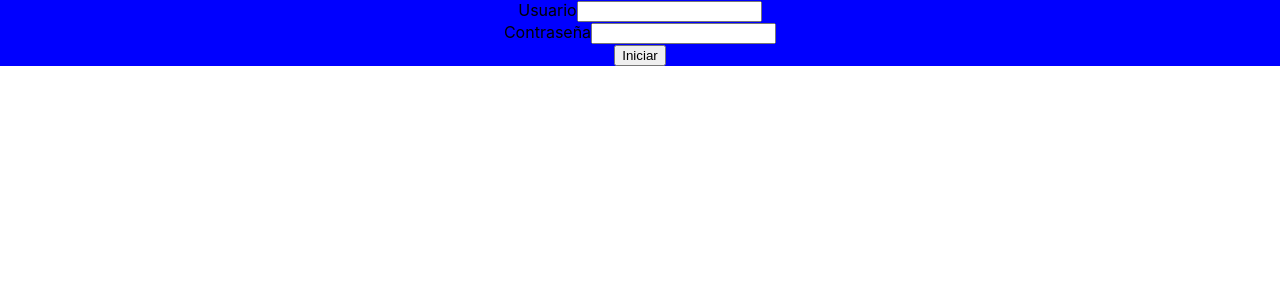
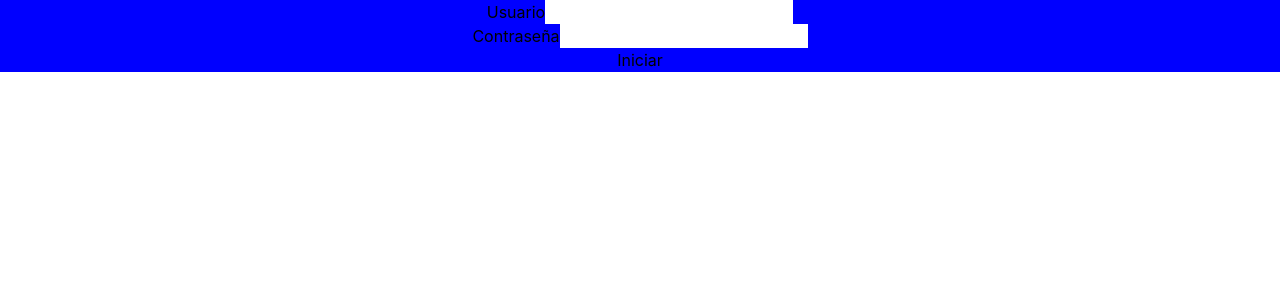
Before and after one commit to gustavo-exe/LoginApp, a React (Create React App) app: page / in a window 1280 px wide. Shown: the top 300 px of the page. Built offline with nearby package versions, Linux system fonts and the light colour scheme.

Commit message:
Instalacion de Tailwind a través de npm

```diff
--- /dev/null
+++ b/craco.config.js
@@ -0,0 +1,11 @@
+// craco.config.js
+module.exports = {
+    style: {
+        postcss: {
+            plugins: [
+                require('tailwindcss'),
+                require('autoprefixer'),
+            ],
+        },
+    },
+}
--- a/src/index.css
+++ b/src/index.css
@@ -1,3 +1,7 @@
+@tailwind base;
+@tailwind components;
+@tailwind utilities;
+
 body {
   margin: 0;
   font-family: -apple-system, BlinkMacSystemFont, 'Segoe UI', 'Roboto', 'Oxygen',
--- /dev/null
+++ b/tailwind.config.js
@@ -0,0 +1,11 @@
+module.exports = {
+  purge: ['./src/**/*.{js,jsx,ts,tsx}', './public/index.html'],
+  darkMode: false, // or 'media' or 'class'
+  theme: {
+    extend: {},
+  },
+  variants: {
+    extend: {},
+  },
+  plugins: [],
+}
```
Also changed, not shown: package.json (+10 -3 lines), 1 other file (tests, documents, lock files or other folders).
